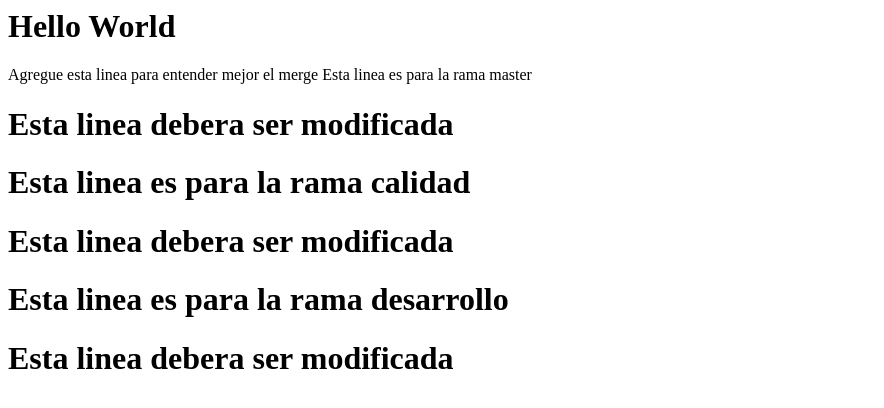
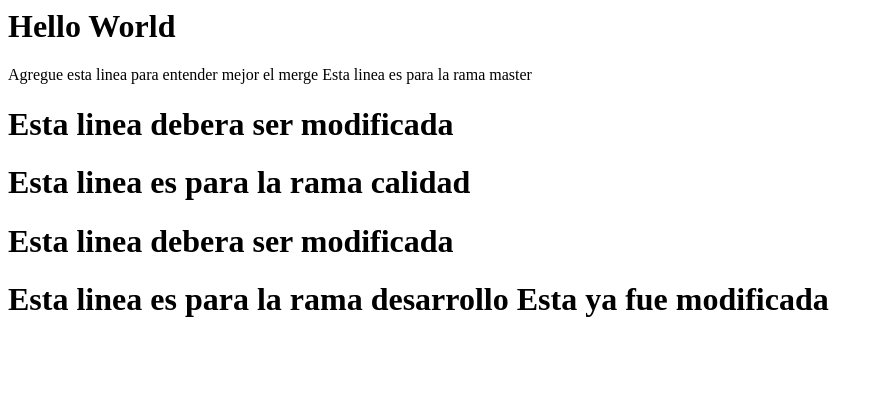
Before and after one commit to carlosgoncalvespy/testcicd, a plain HTML site: page index.html in a window 1280 px wide. Shown: the whole page, without its empty margins (0-884 px from the left). Drawn offline with Linux system fonts and the light colour scheme.

Commit message:
En Desarrollo se modifico la linea correspondiente a Desarrollo

```diff
--- a/index.html
+++ b/index.html
@@ -8,4 +8,4 @@
 <h1>Esta linea debera ser modificada <h1>
 
 Esta linea es para la rama desarrollo
-<h1>Esta linea debera ser modificada <h1>
+<Desarrollo>Esta ya fue modificada <Developer>
```
